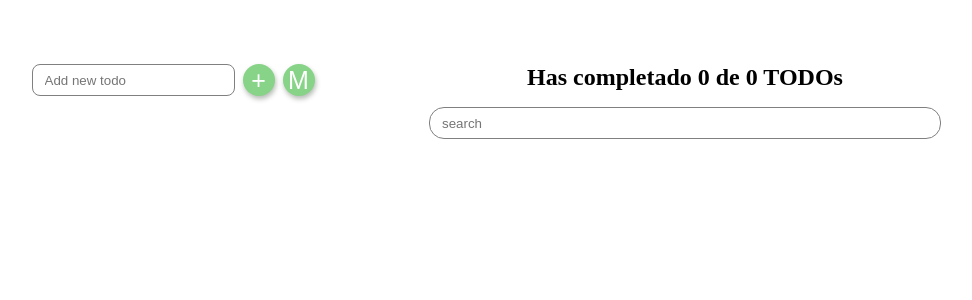
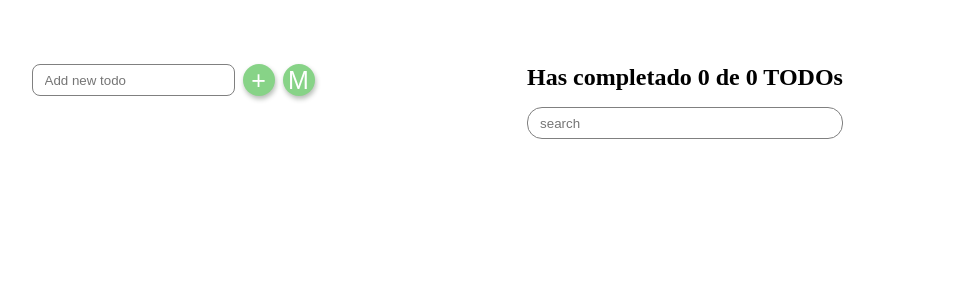
Before and after one commit to JaviMiot/todoMachine, a React (Create React App) app: page / in a window 1280 px wide. Shown: the top 300 px of the page, without its empty margins (211-1183 px from the left). Built offline with nearby package versions, Linux system fonts and the light colour scheme.

Commit message:
:sparkles: add composition
delete context

```diff
--- a/src/App/AppUi.tsx
+++ /dev/null
@@ -1,77 +0,0 @@
-import React, { useContext } from 'react';
-
-import { TodoCounter } from '../components/TodoCounter';
-import { TodoSearch } from '../components/TodoSearch';
-import { TodoList } from '../components/TodoList';
-import { CreateTodoButton } from '../components/CreateTodoButton';
-import { TodoItem } from '../components/TodoItem';
-import { InputTodo } from '../components/InputTodo';
-import { Modal } from '../components/Modal';
-import { TodoContext } from '../TodoContext';
-
-export const AppUi = () => {
-  const ctx = useContext(TodoContext);
-  return (
-    <>
-      <div className='todoAdd-container'>
-        <InputTodo onChange={ctx?.onChange} value={ctx?.todoNew.text} />
-        <CreateTodoButton onClick={ctx?.addTodo} />
-        <button
-          style={{ marginLeft: '8px' }}
-          onClick={() => ctx?.SetOpenModal(true)}
-        >
-          M
-        </button>
-        {ctx?.isOpenModal && (
-          <Modal>
-            <div
-              style={{
-                display: 'flex',
-                flexDirection: 'column',
-                alignItems: 'center',
-                justifyContent: 'center',
-                padding: '25px 15px',
-                border: '1px solid gray',
-                borderRadius: '8px',
-                width: '300px',
-                height: '200px',
-                backgroundColor: 'white',
-                boxShadow: '1px 3px 5px rgba(17, 16, 16, 0.5)',
-              }}
-            >
-              <p style={{ marginBottom: '16px' }}>Add new task</p>
-              <InputTodo onChange={ctx?.onChange} value={ctx?.todoNew.text} />
-              <div
-                style={{
-                  width: '100%',
-                  marginTop: '24px',
-                  display: 'flex',
-                  justifyContent: 'space-around',
-                }}
-              >
-                <button onClick={ctx?.addTodo}>Accept</button>
-                <button onClick={() => ctx?.SetOpenModal(false)}>Cancel</button>
-              </div>
-            </div>
-          </Modal>
-        )}
-      </div>
-
-      <div className='search-container'>
-        <TodoCounter />
-        <TodoSearch timeout={700} />
-
-        <TodoList>
-          {ctx?.todosSearch.map((todo, index) => (
-            <TodoItem
-              key={index}
-              todo={todo}
-              changeTodoState={ctx?.changeTodoState}
-              deleteTodo={ctx?.deleteTodo}
-            />
-          ))}
-        </TodoList>
-      </div>
-    </>
-  );
-};
--- a/src/App/index.tsx
+++ b/src/App/index.tsx
@@ -1,17 +1,100 @@
 import React from 'react';
 
-import { TodoProvider } from '../TodoContext';
-import { AppUi } from './AppUi';
+import { useTodos } from '../hooks/useTodos';
+
+import { TodoHeader } from '../components/TodoHeader';
+import { TodoCounter } from '../components/TodoCounter';
+import { TodoSearch } from '../components/TodoSearch';
+import { TodoList } from '../components/TodoList';
+import { CreateTodoButton } from '../components/CreateTodoButton';
+import { TodoItem } from '../components/TodoItem';
+import { InputTodo } from '../components/InputTodo';
+import { Modal } from '../components/Modal';
 
 import './App.scss';
 
 function App() {
+  const {
+    onChange,
+    addTodo,
+    totalTodos,
+    todosCompleted,
+    handleSearch,
+    todosSearch,
+    changeTodoState,
+    deleteTodo,
+    todoNew,
+    isOpenModal,
+    SetOpenModal,
+  } = useTodos();
+
   return (
-    <TodoProvider>
-      <div className='App'>
-        <AppUi />
+    <div className='App'>
+      <div className='todoAdd-container'>
+        <InputTodo onChange={onChange} value={todoNew.text} />
+        <CreateTodoButton onClick={addTodo} />
+        <button
+          style={{ marginLeft: '8px' }}
+          onClick={() => SetOpenModal(true)}
+        >
+          M
+        </button>
+        {isOpenModal && (
+          <Modal>
+            <div
+              style={{
+                display: 'flex',
+                flexDirection: 'column',
+                alignItems: 'center',
+                justifyContent: 'center',
+                padding: '25px 15px',
+                border: '1px solid gray',
+                borderRadius: '8px',
+                width: '300px',
+                height: '200px',
+                backgroundColor: 'white',
+                boxShadow: '1px 3px 5px rgba(17, 16, 16, 0.5)',
+              }}
+            >
+              <p style={{ marginBottom: '16px' }}>Add new task</p>
+              <InputTodo onChange={onChange} value={todoNew.text} />
+              <div
+                style={{
+                  width: '100%',
+                  marginTop: '24px',
+                  display: 'flex',
+                  justifyContent: 'space-around',
+                }}
+              >
+                <button onClick={addTodo}>Accept</button>
+                <button onClick={() => SetOpenModal(false)}>Cancel</button>
+              </div>
+            </div>
+          </Modal>
+        )}
       </div>
-    </TodoProvider>
+
+      <div className='search-container'>
+        <TodoHeader>
+          <TodoCounter
+            todosCompleted={todosCompleted}
+            totalTodos={totalTodos}
+          />
+          <TodoSearch timeout={700} handleSearch={handleSearch} />
+        </TodoHeader>
+
+        <TodoList>
+          {todosSearch.map((todo, index) => (
+            <TodoItem
+              key={index}
+              todo={todo}
+              changeTodoState={changeTodoState}
+              deleteTodo={deleteTodo}
+            />
+          ))}
+        </TodoList>
+      </div>
+    </div>
   );
 }
 
--- a/src/components/TodoCounter/index.tsx
+++ b/src/components/TodoCounter/index.tsx
@@ -1,12 +1,17 @@
-import React, { useContext } from 'react';
+import React from 'react';
 
-import { TodoContext } from '../../TodoContext';
+type TodoCounterProps = {
+  todosCompleted: number;
+  totalTodos: number;
+};
 
-export const TodoCounter = () => {
-  const ctx = useContext(TodoContext);
+export const TodoCounter: React.FC<TodoCounterProps> = ({
+  todosCompleted,
+  totalTodos,
+}) => {
   return (
     <h2>
-      Has completado {ctx?.todosCompleted} de {ctx?.totalTodos} TODOs
+      Has completado {todosCompleted} de {totalTodos} TODOs
     </h2>
   );
 };
--- /dev/null
+++ b/src/components/TodoHeader/index.tsx
@@ -0,0 +1,9 @@
+import React from 'react';
+
+type TodoHeaderProps = {
+  children: React.ReactNode;
+};
+
+export const TodoHeader: React.FC<TodoHeaderProps> = ({ children }) => {
+  return <header>{children}</header>;
+};
--- a/src/components/TodoSearch/index.tsx
+++ b/src/components/TodoSearch/index.tsx
@@ -1,19 +1,23 @@
-import React, { useContext } from 'react';
+import React from 'react';
 
 import debounce from 'lodash/debounce';
-import { TodoContext } from '../../TodoContext';
+
+import { TodoContextProps } from '../../hooks/useTodos';
 
 type TodoSearchProps = {
   timeout?: number;
+  handleSearch: TodoContextProps['handleSearch'];
 };
 
-export const TodoSearch: React.FC<TodoSearchProps> = ({ timeout = 1000 }) => {
-  const ctx = useContext(TodoContext);
+export const TodoSearch: React.FC<TodoSearchProps> = ({
+  timeout = 1000,
+  handleSearch,
+}) => {
   return (
     <input
       type='text'
       placeholder='search'
-      onChange={debounce(ctx?.handleSearch, timeout)}
+      onChange={debounce(handleSearch, timeout)}
     />
   );
 };
--- a/src/TodoContext/index.tsx
+++ b/src/hooks/useTodos.tsx
@@ -2,33 +2,27 @@ import React, { createContext, useState } from 'react';
 
 import { Todo } from '../models/todo.model';
 
-import { useLocalStorageArray } from '../hooks/useLocalStorageArray';
+import { useLocalStorageArray } from './useLocalStorageArray';
 
-type TodoContextProps = {
-  onChange: any;
-  addTodo: any;
+export type TodoContextProps = {
+  onChange: (todoText: string) => void;
+  addTodo: () => void;
   totalTodos: number;
   todosCompleted: number;
-  handleSearch: any;
+  handleSearch: (event: React.ChangeEvent<HTMLInputElement>) => void;
   todosSearch: Array<Todo>;
   changeTodoState: any;
-  deleteTodo: any;
+  deleteTodo: (id: Todo['id']) => void;
   todoNew: any;
   isOpenModal: boolean;
   SetOpenModal: any;
-};
-
-export const TodoContext = createContext<TodoContextProps | null>(null);
-
-type TodoProviderProps = {
-  children: React.ReactNode;
 };
 
 const initTodos: Todo[] = [];
 const initTodo: Todo = { id: 0, text: '', completed: false };
 const localStorageVersion = 'TODOS_V1';
 
-export const TodoProvider: React.FC<TodoProviderProps> = ({ children }) => {
+export const useTodos = () => {
   const [todos, setTodos] = useLocalStorageArray<Todo>(
     localStorageVersion,
     initTodos
@@ -80,7 +74,7 @@ export const TodoProvider: React.FC<TodoProviderProps> = ({ children }) => {
     setTodos(todos);
   };
 
-  const value: TodoContextProps = {
+  return {
     onChange,
     addTodo,
     totalTodos,
@@ -93,6 +87,4 @@ export const TodoProvider: React.FC<TodoProviderProps> = ({ children }) => {
     isOpenModal,
     SetOpenModal,
   };
-
-  return <TodoContext.Provider value={value}>{children}</TodoContext.Provider>;
 };
```
